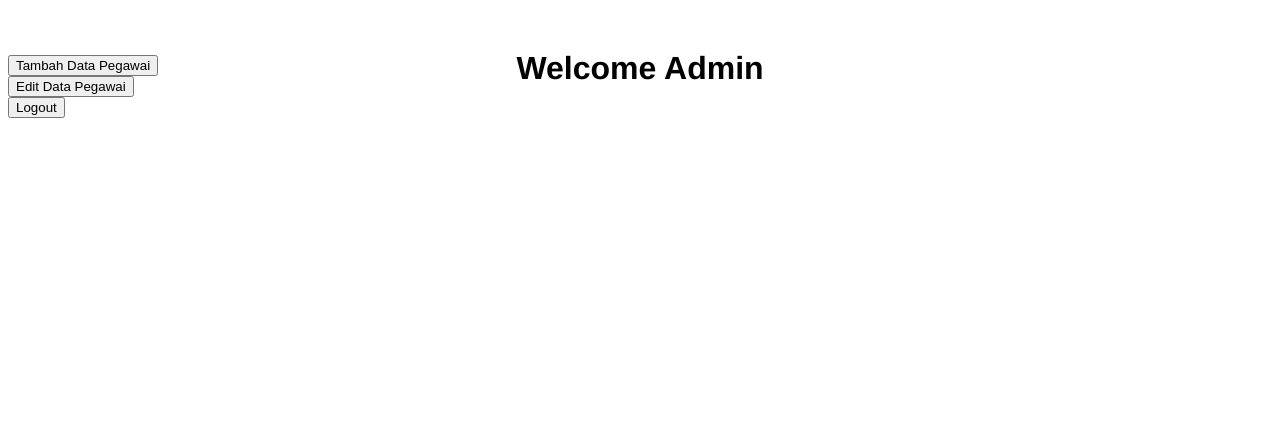
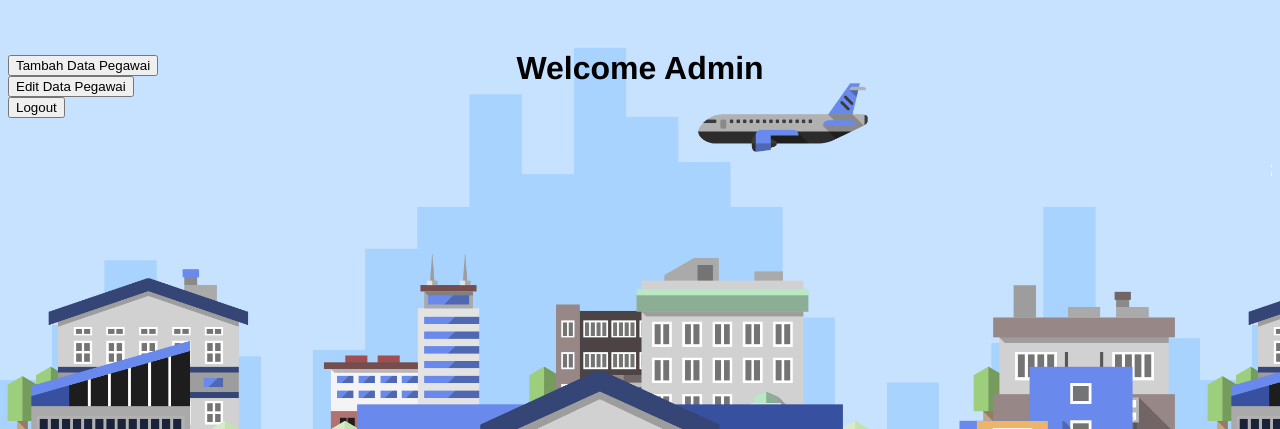
Before and after one commit to RaihanBagasNugraha/SI-Kepegawaian, a PHP site: page / in a window 1280 px wide. Shown: the top 429 px of the page. Run offline with PHP 8.4, Linux system fonts and the light colour scheme; a user stored in the database is signed in.

Commit message:
Update index.php

```diff
--- a/php/index.php
+++ b/php/index.php
@@ -7,12 +7,30 @@
 ?>
 <!DOCTYPE HTML>
 <html>
+<head>
+<style type="text/css">
+		body {
+			background: url('office.jpg');
+			color: #fff;
+			background-size: 1200px 720px;
+		}
+		h1{
+			color:black;
+		}
+		h2{
+			color:white;
+		}
+</style>
 <title>Index</title>
-		<link rel="stylesheet" href="style.css">
+<link rel="stylesheet" href="style.css">
+</head>
+	<body>
 		<h1>Welcome Admin</h1>
 		<br>
 		<a href="tambah_data.php"><button class="tambah">Tambah Data Pegawai</button></a></br>
 		<a href="pegawai.php"><button type="button" class="edit">Edit Data Pegawai</button></a></br>
-		<a href="logout.php"><button type="button" class="out">Logout</button></a>
+		<a href="logout.php"><button type="button" class="out">Logout</button></a><br>
+		<br>
+		<h2><marquee scrollamount="10">Selamat Datang di Sistem Kepegawaian Ars Corporation.Co.Ltd</marquee></h2>
 	</body>
 </html>
```
